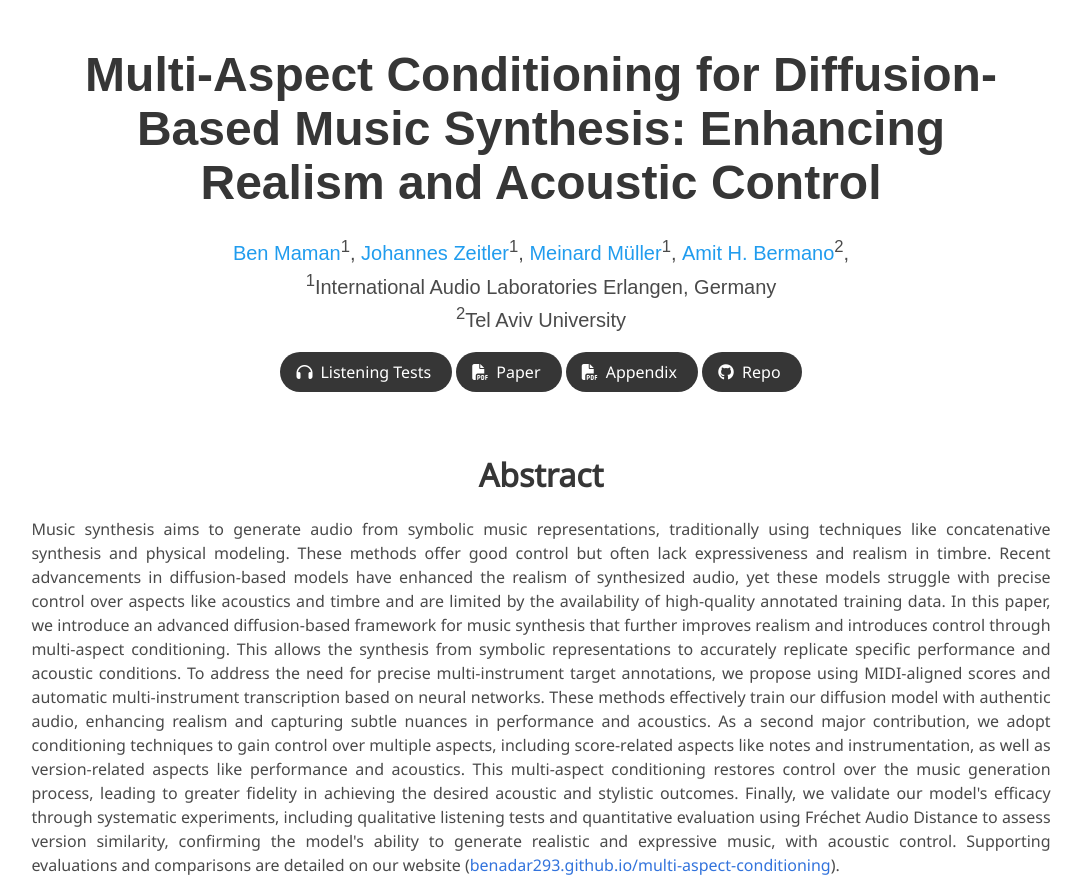
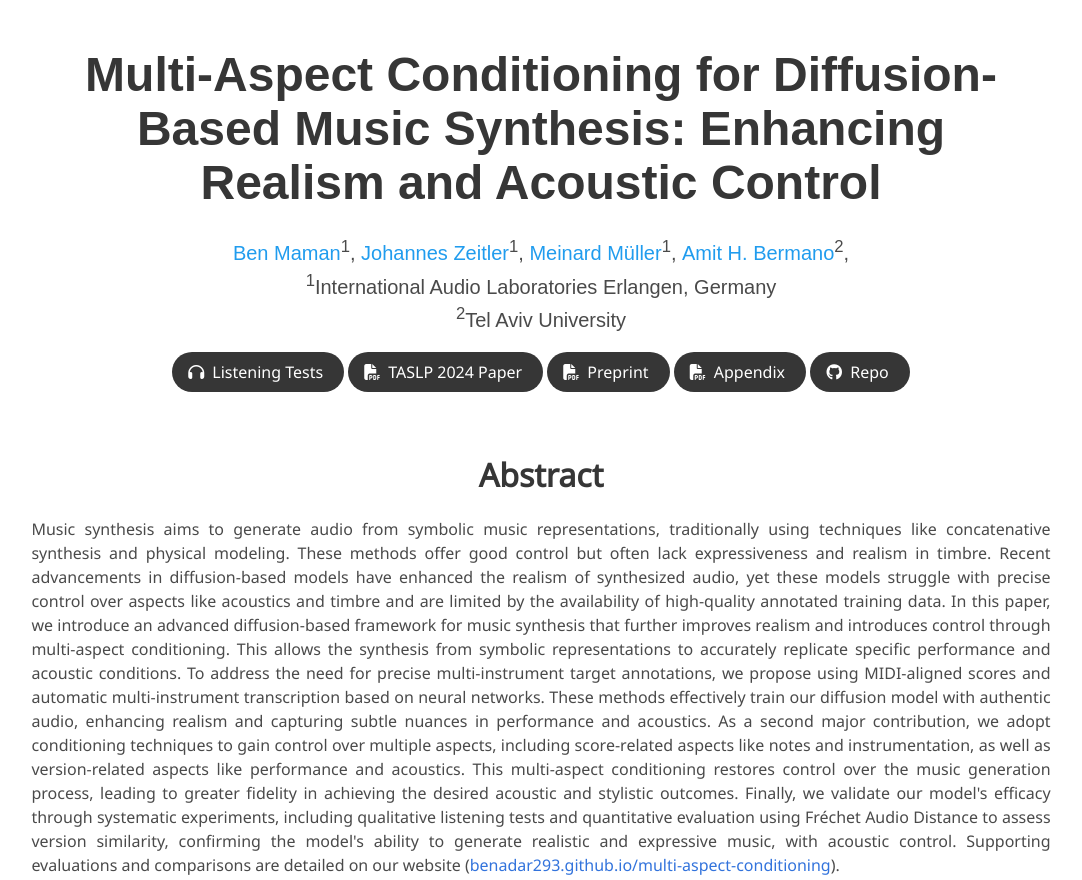
Before and after one commit to benadar293/multi-aspect-conditioning, a plain HTML site: page index.html in a window 1280 px wide. Shown: the top 880 px of the page, without its empty margins (99-1181 px from the left). Drawn offline with nearby package versions, Linux system fonts and the light colour scheme; some icons are missing; a web font is replaced by a local one.

Commit message:
Update index.html

```diff
--- a/index.html
+++ b/index.html
@@ -96,13 +96,24 @@
                     </span>
 
                     <span class="link-block">
+                      <a href="https://ieeexplore.ieee.org/document/10771710" target="_blank"
+                      class="external-link button is-normal is-rounded is-dark">
+                      <span class="icon">
+                        <i class="fas fa-file-pdf"></i>
+                        <!-- <i class="ai ai-arxiv"></i> -->
+                      </span>
+                      <span>TASLP 2024 Paper</span>
+                    </a>
+                  </span>
+
+                      <span class="link-block">
                       <a href="static/pdfs/Multi_Aspect_Conditioning.pdf" target="_blank"
                       class="external-link button is-normal is-rounded is-dark">
                       <span class="icon">
                         <i class="fas fa-file-pdf"></i>
                         <!-- <i class="ai ai-arxiv"></i> -->
                       </span>
-                      <span>Paper</span>
+                      <span>Preprint</span>
                     </a>
                   </span>
 
```
